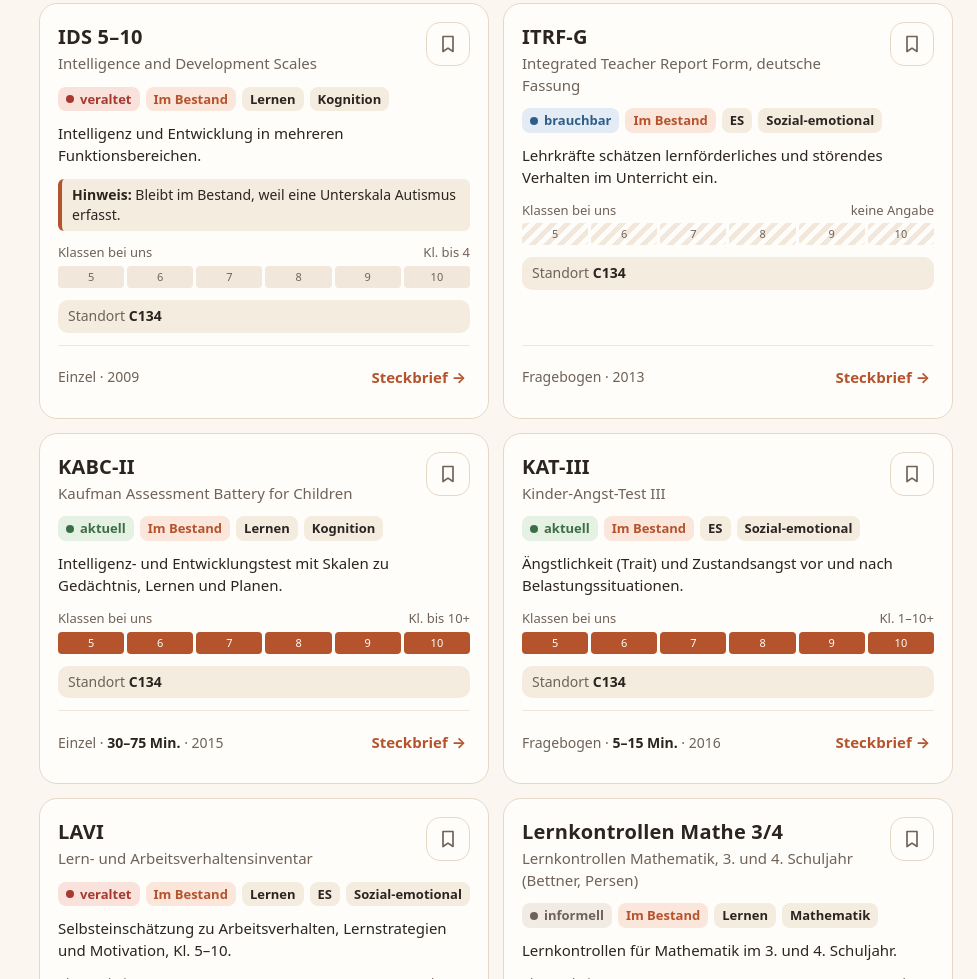
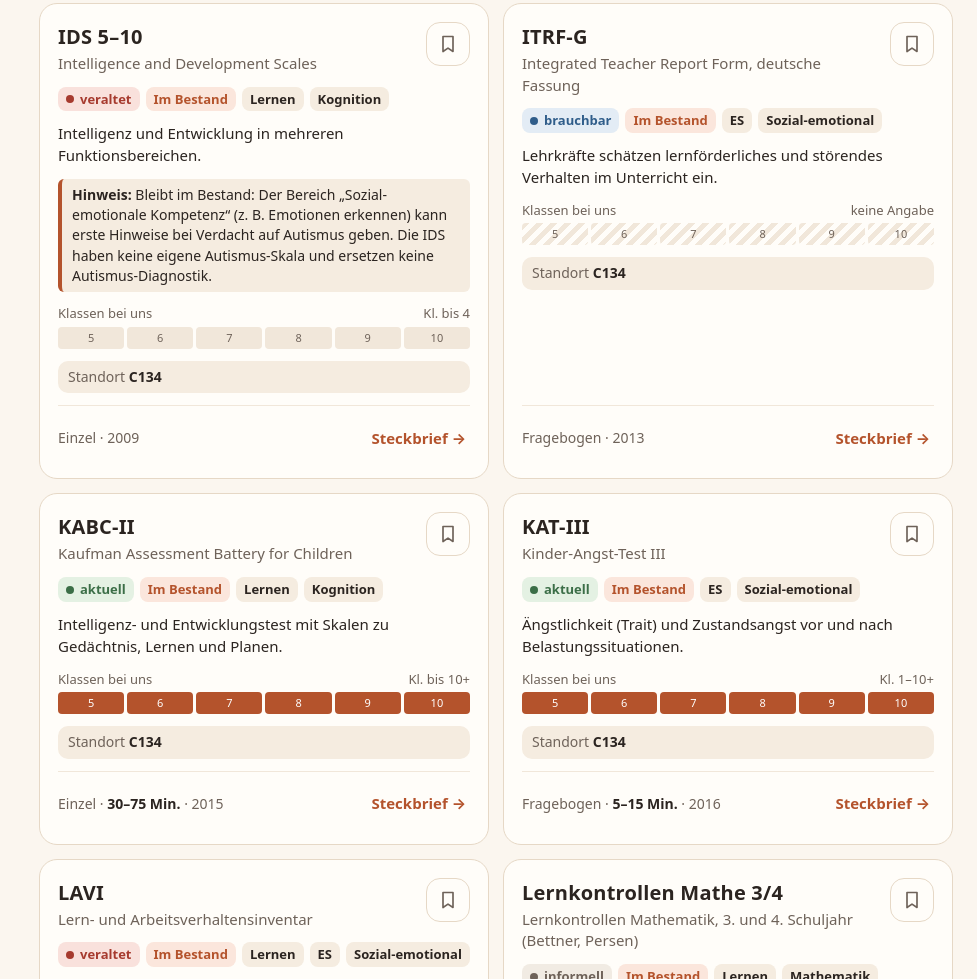
Before and after one commit to n-bru/testschrank, a plain HTML site: page index.html in a window 1280 px wide. Shown: the part 2004-2983 px from the top of the page, without its empty margins (303-1280 px from the left). Drawn offline with Linux system fonts and the light colour scheme.

Commit message:
IDS-Hinweis fachlich präzisiert: keine eigene Autismus-Skala
Co-Authored-By: Claude Opus 5.5 <noreply@anthropic.com>
Claude-Session: https://claude.ai/code/session_01F6fnubUWpMFaZdAk4zRQSW

```diff
--- a/index.html
+++ b/index.html
@@ -373,7 +373,7 @@ const T=[
 {id:"cft",vorh:true,short:"CFT 20-R",name:"Grundintelligenztest Skala 2, Revision, mit WS/ZF-R",ber:"Kognition",fsp:["Lernen"],status:"aktuell",jg:[3,13],set:["Gruppe"],reg:"ja",regName:"CFT 20-R (Weiß)",hog:"2. Auflage, Normerhebung 2011–2015, lieferbar, auch digital",year:"2019 (2. Aufl.)",norm:"Erhebungen 2011–2015",alter:"ab 8;5 J.",dauer:"ca. 60 Min.",desc:"Sprachfreier Test zum schlussfolgernden Denken, mit Wortschatz- und Zahlenfolgentest kombinierbar.",note:"Aktuell. Standardverfahren für Sek I.",link:R+"/test/1002",hlink:H+"grundintelligenztest-skala-2-revision-cft-20-r-mit-wortschatztest-ws-und-zahlenfolgentest-zf-revision-ws-zf-r-94342.html"},
 {id:"sonr",vorh:true,short:"SON-R 6-40",name:"Snijders-Oomen Nonverbaler Intelligenztest",ber:"Kognition",fsp:["Lernen","SQ","HK"],status:"aktuell",jg:[1,13],set:["Einzel"],reg:"nein",hog:"Tellegen, Laros & Petermann, 1. Aufl. 2012, lieferbar",year:"2012",norm:"Erhebung 2009–2011 in DE und NL, N = 1.933",alter:"6–40 J.",dauer:"ca. 50 Min.",desc:"Nonverbaler Intelligenztest, ohne sprachliche Anforderungen durchführbar.",note:"Wichtig bei DaZ, Sprache und HK. Behalten.",link:"",hlink:"https://www.hogrefe.com/de/shop/non-verbaler-intelligenztest-49020.html"},
 {id:"kabc",vorh:true,short:"KABC-II",name:"Kaufman Assessment Battery for Children",ber:"Kognition",fsp:["Lernen"],status:"aktuell",jg:[0,12],set:["Einzel"],reg:"nein",hog:"dt. Bearbeitung Melchers & Melchers, 1. Aufl. 2015, lieferbar",year:"2015",norm:"repräsentative Normen DE/AT/CH für 16 Altersgruppen",alter:"3–18 J.",dauer:"30–75 Min.",desc:"Intelligenz- und Entwicklungstest mit Skalen zu Gedächtnis, Lernen und Planen.",note:"Nicht im Register, aber aktuell und anerkannt.",link:"",hlink:H+"kaufman-assessment-battery-for-children-second-edition.html"},
-{id:"ids",vorh:true,hinweis:"Bleibt im Bestand, weil eine Unterskala Autismus erfasst.",short:"IDS 5–10",name:"Intelligence and Development Scales",ber:"Kognition",fsp:["Lernen"],status:"veraltet",jg:[0,4],set:["Einzel"],reg:"Nachfolger",regName:"IDS-2 (Grob & Hagmann-von Arx)",hog:"IDS: 2009. Nachfolger IDS-2: 2018, 5–20 J., lieferbar",year:"2009",norm:"IDS: 2007–2008, N = 1.330. IDS-2: 2015–2017, N = 1.672",alter:"5;0–10;11 J.",dauer:"–",desc:"Intelligenz und Entwicklung in mehreren Funktionsbereichen.",note:"Eure Fassung endet bei 10;11 J.",link:R+"/test/1004",hlink:""},
+{id:"ids",vorh:true,hinweis:"Bleibt im Bestand: Der Bereich „Sozial-emotionale Kompetenz“ (z. B. Emotionen erkennen) kann erste Hinweise bei Verdacht auf Autismus geben. Die IDS haben keine eigene Autismus-Skala und ersetzen keine Autismus-Diagnostik.",short:"IDS 5–10",name:"Intelligence and Development Scales",ber:"Kognition",fsp:["Lernen"],status:"veraltet",jg:[0,4],set:["Einzel"],reg:"Nachfolger",regName:"IDS-2 (Grob & Hagmann-von Arx)",hog:"IDS: 2009. Nachfolger IDS-2: 2018, 5–20 J., lieferbar",year:"2009",norm:"IDS: 2007–2008, N = 1.330. IDS-2: 2015–2017, N = 1.672",alter:"5;0–10;11 J.",dauer:"–",desc:"Intelligenz und Entwicklung in mehreren Funktionsbereichen.",note:"Eure Fassung endet bei 10;11 J.",link:R+"/test/1004",hlink:""},
 {id:"svs",vorh:true,short:"SVS",name:"Screening für Verhaltensauffälligkeiten im Schulbereich",ber:"Sozial-emotional",fsp:["ES"],status:"unklar",jg:null,set:[],reg:"nein",hog:"noch nicht geprüft",year:"unklar",norm:"unklar",alter:"–",dauer:"–",desc:"Screening für Verhaltensauffälligkeiten im Schulbereich.",note:"Titel geklärt (12.11.2026). Autor:innen, Jahr, Klassen, Durchführung und Normen noch prüfen.",link:"",hlink:""},
 {id:"itrf",vorh:true,short:"ITRF-G",name:"Integrated Teacher Report Form, deutsche Fassung",ber:"Sozial-emotional",fsp:["ES"],status:"brauchbar",jg:null,set:["Fragebogen"],reg:"ja",regName:"ITRF Kurzversion (Volpe & Fabiano)",hog:"nicht bei Hogrefe (frei verfügbar über die Forschung)",year:"2013",norm:"deutsche Fassung im Register nicht beschrieben",alter:"–",dauer:"–",desc:"Lehrkräfte schätzen lernförderliches und störendes Verhalten im Unterricht ein.",note:"Passt zur Verlaufsdiagnostik mit DBR bzw. der Lens-App.",link:R+"/test/12",hlink:""},
 {id:"sdm",vorh:true,short:"Schnell-Diagnose Mathe",name:"Schnell-Diagnosetests Mathematik (Persen)",ber:"Mathematik",fsp:["Lernen"],status:"informell",jg:null,set:["Gruppe"],reg:"nein",hog:"nicht bei Hogrefe (Persen)",year:"–",norm:"keine Normen",alter:"–",dauer:"–",desc:"Kurze informelle Aufgaben zum Lernstand in Mathematik.",note:"Nur informell nutzbar. Klassen noch prüfen.",link:"",hlink:""},
```
